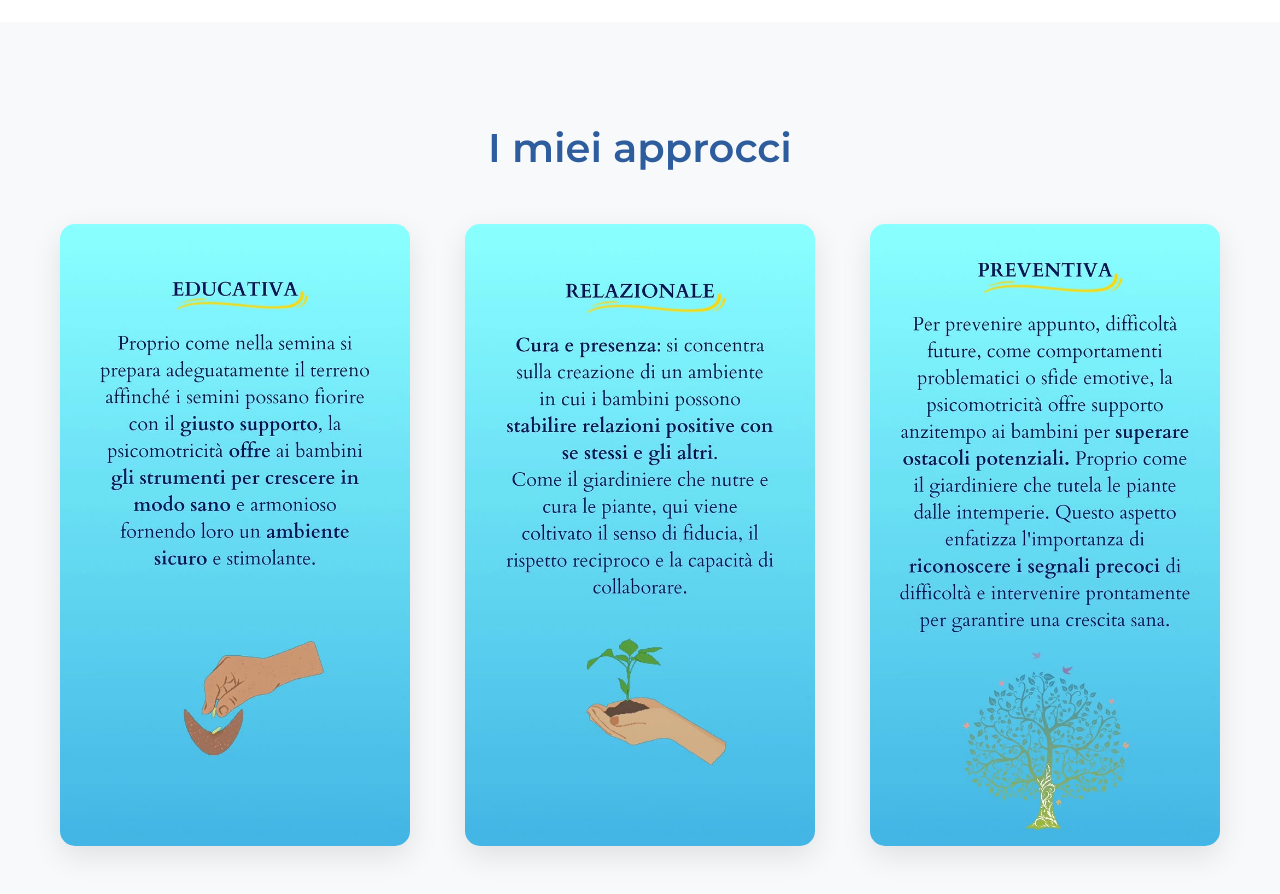
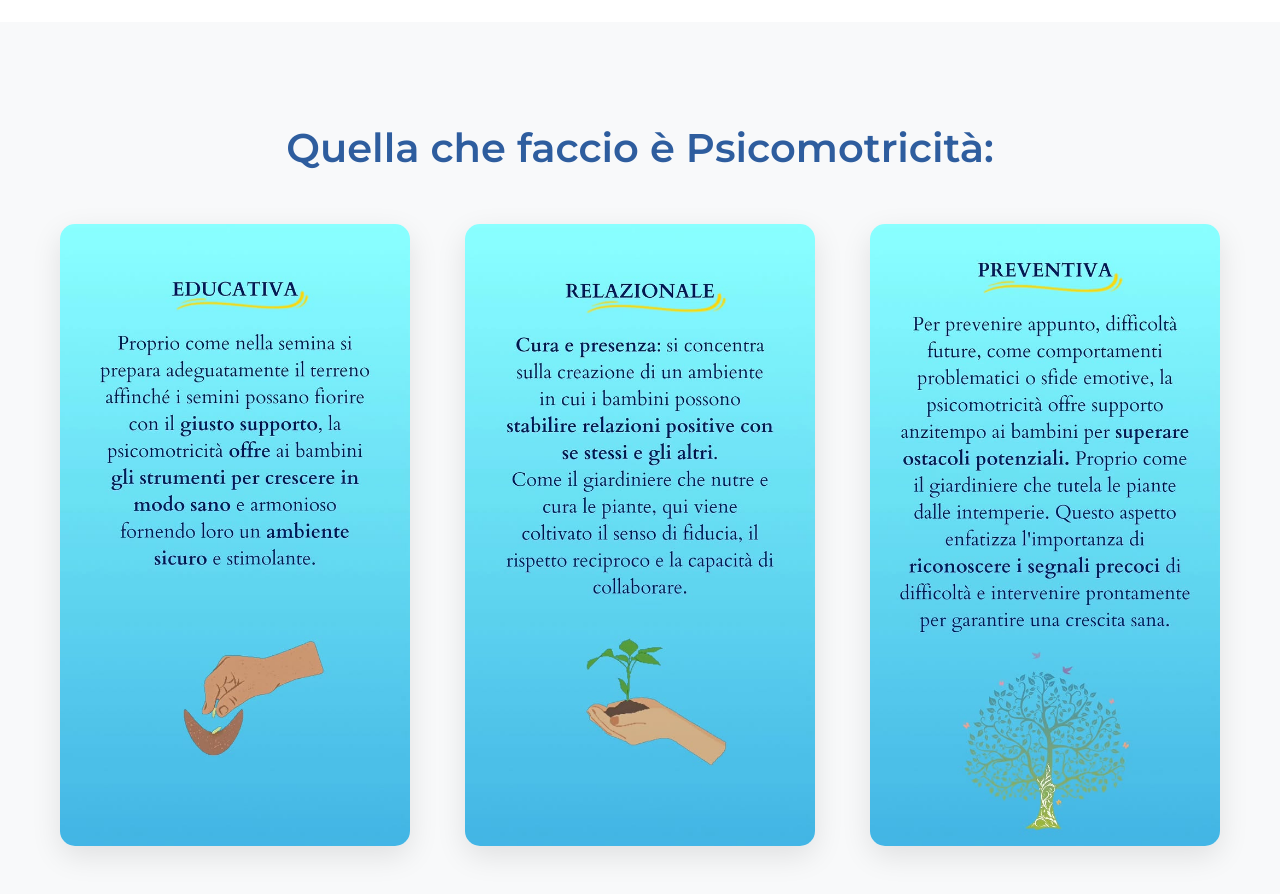
Before and after one commit to aikan86/MirianaPsicomotricita, a React (Create React App) app: page /chi-sono in a window 1280 px wide. Shown: the part 1000-1894 px from the top of the page. Built offline with nearby package versions, Linux system fonts and the light colour scheme.

Commit message:
Update ChiSono.js

```diff
--- a/src/pages/ChiSono.js
+++ b/src/pages/ChiSono.js
@@ -45,7 +45,7 @@ function ChiSono() {
       {/* SEZIONE CON LE 3 IMMAGINI */}
       <section className="approach-images-section">
         <div className="approach-container">
-          <h2>I miei approcci</h2>
+          <h2>Quella che faccio è Psicomotricità:</h2>
           <div className="images-grid">
             <div className="approach-image">
               <img src={educativaImg} alt="Approccio Educativo" />
```
